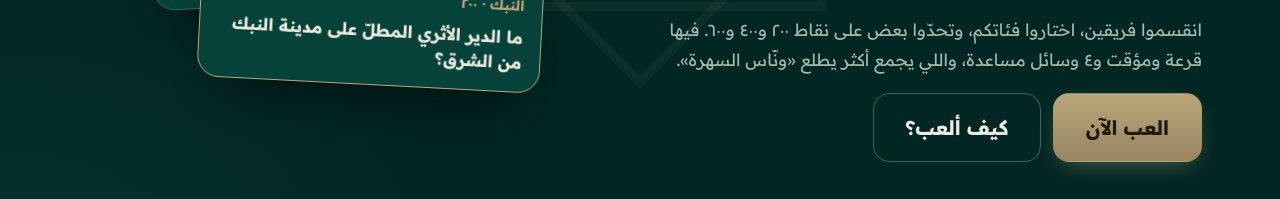
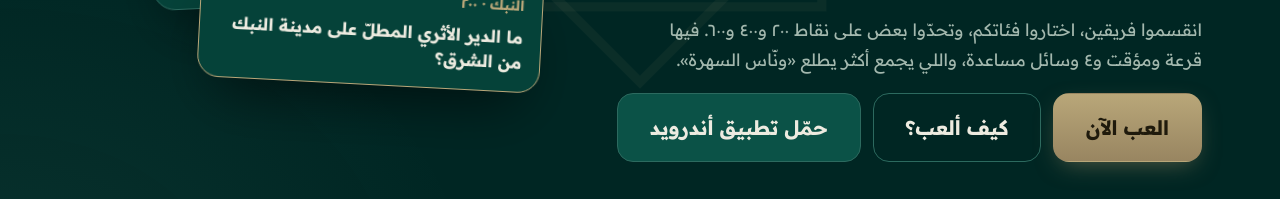
Before and after one commit to AbodeTahan/wanasa, a plain HTML site: page index.html in a window 1280 px wide. Shown: the part 575-774 px from the top of the page. Drawn offline with Linux system fonts and the light colour scheme; a web font is replaced by a local one.

Commit message:
زر تحميل تطبيق أندرويد في الصفحة الرئيسية
Co-Authored-By: Claude Fable 5.2 <noreply@anthropic.com>
Claude-Session: https://claude.ai/code/session_01GUhtQ23sD48mvzE3hNpzJX

```diff
--- a/index.html
+++ b/index.html
@@ -71,6 +71,7 @@
     <div class="ctas">
       <a class="btn gold lg" href="play.html">العب الآن</a>
       <a class="btn lg ghost" href="#how">كيف ألعب؟</a>
+    <a class="btn lg" href="https://github.com/AbodeTahan/wanasa/releases/download/app/wanasa.apk">حمّل تطبيق أندرويد</a>
     </div>
   </div>
   <div class="preview" aria-hidden="true">
```
